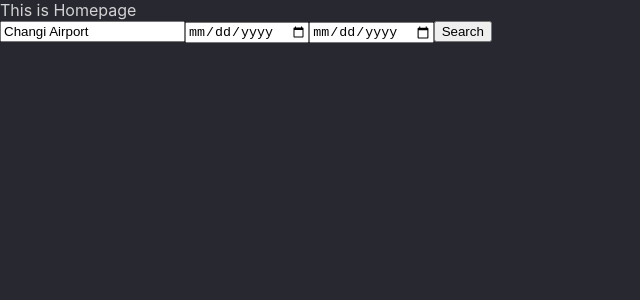
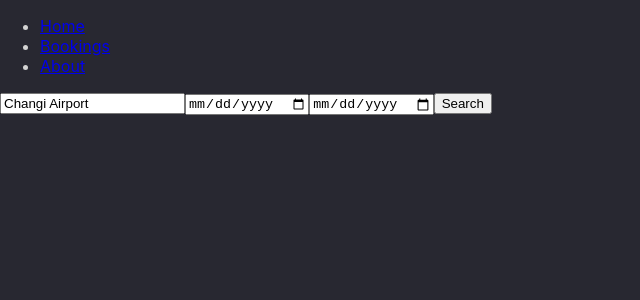
Before and after one commit to evawf/car_rental, a React (Create React App) app in the folder car_rental_frontend/: page / in a window 1280 px wide. Shown: the top 300 px of the page, without its empty margins (0-640 px from the left). Built offline with nearby package versions, Linux system fonts and the light colour scheme.

Commit message:
added navbar component

```diff
--- a/car_rental_frontend/src/App.js
+++ b/car_rental_frontend/src/App.js
@@ -2,13 +2,6 @@ import "./App.css";
 import React from "react";
 import { BrowserRouter as Router, Routes, Route } from "react-router-dom";
 import Home from "./routes/Home.js";
-import axios from "axios";
-
-// make sure that axios always sends the cookies to the backend server
-axios.defaults.withCredentials = true;
-
-const BACKEND_URL =
-  process.env.REACT_APP_CAR_RENTAL_BACKEND_URL || "http://localhost:3004";
 
 function App() {
   return (
--- a/car_rental_frontend/src/components/Cars.js
+++ b/car_rental_frontend/src/components/Cars.js
@@ -1,10 +1,8 @@
-import { Modal } from "./Modal/Modal.js";
-import Car from "../routes/Car.js";
 import React from "react";
 import Card from "@mui/material/Card";
 import CardContent from "@mui/material/CardContent";
 import Typography from "@mui/material/Typography";
-import { CardActionArea, CardActions } from "@mui/material";
+import { CardActionArea, CardActions, Button } from "@mui/material";
 import DirectionsCarIcon from "@mui/icons-material/DirectionsCar";
 // import {
 //   addBookingAction,
@@ -15,7 +13,7 @@ import DirectionsCarIcon from "@mui/icons-material/DirectionsCar";
 // import Box from "@mui/material/Box";
 // import CardMedia from "@mui/material/CardMedia";
 
-export default function Cars({ carsList, todoList }) {
+export default function Cars({ carsList }) {
   return (
     <div
       style={{
@@ -32,6 +30,7 @@ export default function Cars({ carsList, todoList }) {
             margin: "1rem 0",
             height: "200px",
             backgroundColor: "darkgray",
+            textAlign: "center",
             color: "black",
           }}
           key={String(idx)}
@@ -59,9 +58,10 @@ export default function Cars({ carsList, todoList }) {
               display: "flex",
               flexDirection: "row",
               justifyContent: "center",
+              alignItems: "center",
             }}
           >
-            {Modal(Car)}
+            <Button style={{ height: "28px" }}>View Deal</Button>
           </CardActions>
         </Card>
       ))}
--- /dev/null
+++ b/car_rental_frontend/src/components/Navbar.js
@@ -0,0 +1,44 @@
+import React from "react";
+import { NavLink } from "react-router-dom";
+
+export default function Navbar() {
+  let activeStyle = {
+    textDecoration: "underline",
+  };
+
+  let activeClassName = "underline";
+
+  return (
+    <nav>
+      <ul>
+        <li>
+          <NavLink
+            to="/"
+            style={({ isActive }) => (isActive ? activeStyle : undefined)}
+          >
+            Home
+          </NavLink>
+        </li>
+        <li>
+          <NavLink
+            to="Bookings"
+            className={({ isActive }) =>
+              isActive ? activeClassName : undefined
+            }
+          >
+            Bookings
+          </NavLink>
+        </li>
+        <li>
+          <NavLink to="About">
+            {({ isActive }) => (
+              <span className={isActive ? activeClassName : undefined}>
+                About
+              </span>
+            )}
+          </NavLink>
+        </li>
+      </ul>
+    </nav>
+  );
+}
--- a/car_rental_frontend/src/routes/Home.js
+++ b/car_rental_frontend/src/routes/Home.js
@@ -1,5 +1,7 @@
 import React, { useState } from "react";
 import SearchForm from "../components/SearchForm.js";
+import Cars from "../components/Cars.js";
+import Navbar from "../components/Navbar";
 
 export default function Home() {
   const [carsList, setCarsList] = useState([]);
@@ -7,8 +9,9 @@ export default function Home() {
 
   return (
     <div>
-      This is Homepage
+      <Navbar />
       <SearchForm setCarsList={setCarsList} setShowCarsList={setShowCarsList} />
+      {showCarsList && <Cars carsList={carsList} />}
     </div>
   );
 }
```
